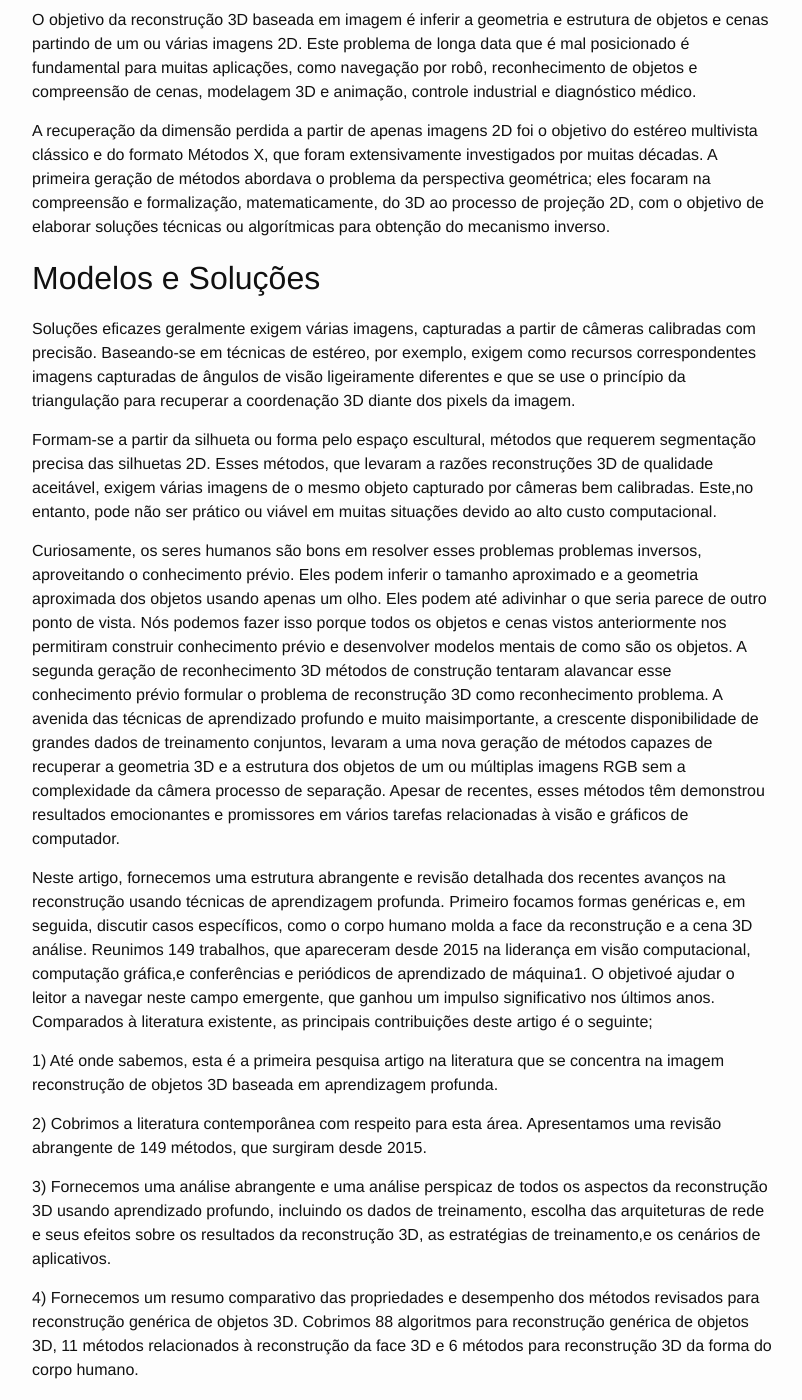
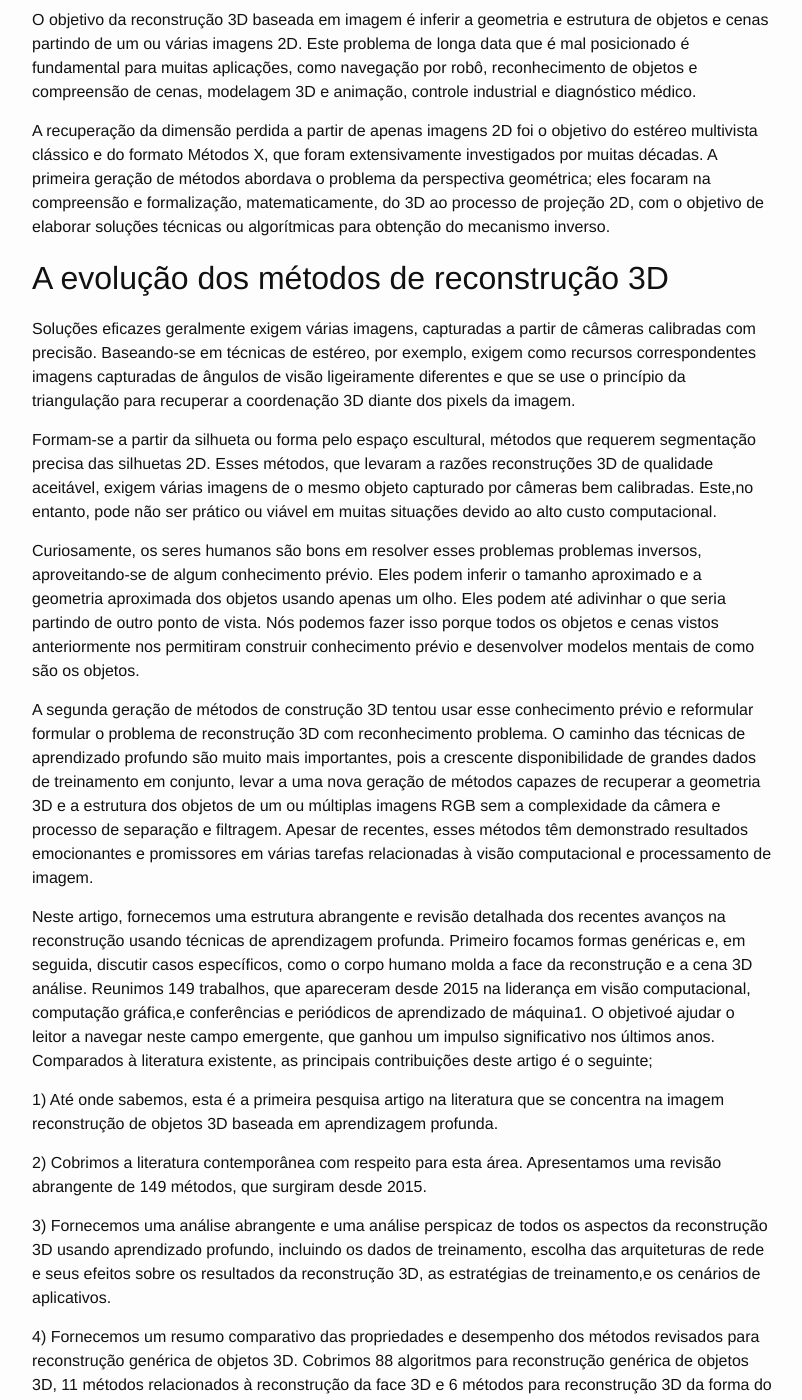
Before and after one commit to lopesivan/lopesivan.github.io, a Jekyll site: the page built from _posts/2019-11-21-image-processing-for-vision-and-graphics.markdown, in a window 1280 px wide and 1400 px high, scrolled down 1032 px. Shown: the whole window, without its empty margins (238-1040 px from the left). Built offline with Jekyll 4.4.1, drawn with Linux system fonts in a browser that asks for light colours.

Commit message:
Atualiza o arquivo _posts/2019-11-21-image-processing-for-vision-and-graphics.markdown

```diff
--- a/_posts/2019-11-21-image-processing-for-vision-and-graphics.markdown
+++ b/_posts/2019-11-21-image-processing-for-vision-and-graphics.markdown
@@ -49,7 +49,7 @@ formalização, matematicamente, do 3D ao processo de projeção 2D,
 com o objetivo de elaborar soluções técnicas ou algorítmicas
 para obtenção do mecanismo inverso.
 
-## Modelos e Soluções
+## A evolução dos métodos de reconstrução 3D
 
 Soluções eficazes geralmente exigem várias imagens, capturadas a
 partir de câmeras calibradas com precisão. Baseando-se em
@@ -65,21 +65,26 @@ aceitável, exigem várias imagens de o mesmo objeto capturado por
 câmeras bem calibradas. Este,no entanto, pode não ser prático ou
 viável em muitas situações devido ao alto custo computacional.
 
-Curiosamente, os seres humanos são bons em resolver esses problemas problemas
-inversos, aproveitando o conhecimento prévio. Eles podem inferir o tamanho
-aproximado e a geometria aproximada dos objetos usando apenas um olho. Eles
-podem até adivinhar o que seria parece de outro ponto de vista. Nós podemos
-fazer isso porque todos os objetos e cenas vistos anteriormente nos
-permitiram construir conhecimento prévio e desenvolver modelos mentais de como
-são os objetos. A segunda geração de reconhecimento 3D métodos de construção
-tentaram alavancar esse conhecimento prévio formular o problema de reconstrução
-3D como reconhecimento problema. A avenida das técnicas de aprendizado profundo
-e muito maisimportante, a crescente disponibilidade de grandes dados de
-treinamento conjuntos, levaram a uma nova geração de métodos capazes
-de recuperar a geometria 3D e a estrutura dos objetos de um ou múltiplas imagens
-RGB sem a complexidade da câmera processo de separação. Apesar de recentes,
-esses métodos têm demonstrou resultados emocionantes e promissores em
-vários tarefas relacionadas à visão e gráficos de computador.
+Curiosamente, os seres humanos são bons em resolver esses
+problemas problemas inversos, aproveitando-se  de algum conhecimento
+prévio. Eles podem inferir o tamanho aproximado e a geometria
+aproximada dos objetos usando apenas um olho. Eles podem até
+adivinhar o que seria partindo de outro ponto de vista. Nós
+podemos fazer isso porque todos os objetos e cenas vistos
+anteriormente nos permitiram construir conhecimento prévio e
+desenvolver modelos mentais de como são os objetos.
+
+A segunda geração de métodos de construção 3D tentou
+usar esse conhecimento prévio e reformular formular o problema de
+reconstrução 3D com reconhecimento problema. O caminho das
+técnicas de aprendizado profundo são muito mais importantes, pois
+a crescente disponibilidade de grandes dados de treinamento em
+conjunto, levar a uma nova geração de métodos capazes de
+recuperar a geometria 3D e a estrutura dos objetos de um ou
+múltiplas imagens RGB sem a complexidade da câmera e processo de
+separação e filtragem. Apesar de recentes, esses métodos têm demonstrado
+resultados emocionantes e promissores em várias tarefas
+relacionadas à visão computacional e processamento de imagem.
 
 Neste artigo, fornecemos uma estrutura abrangente e revisão detalhada dos
 recentes avanços na reconstrução usando técnicas de aprendizagem profunda.
```
